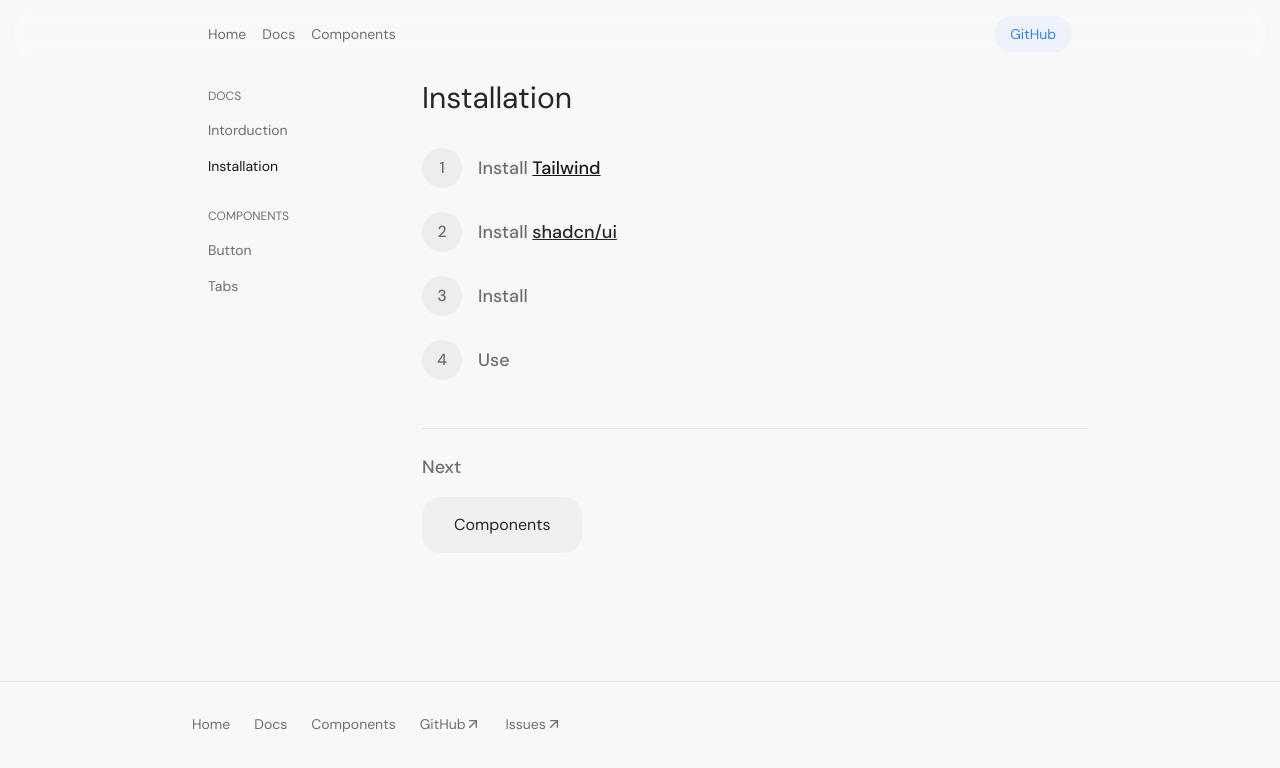
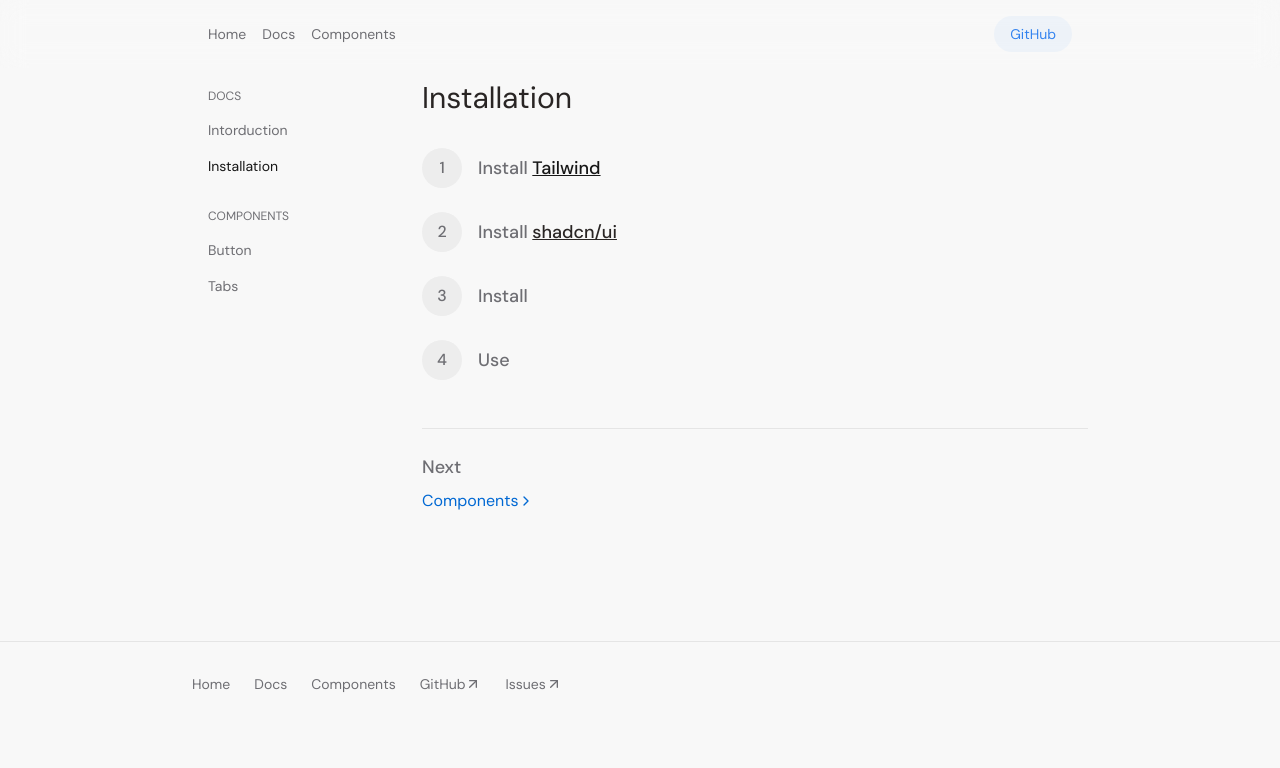
Before and after one commit to sopo/shadcn-animated, a React (Vite) app: page /installation in a window 1280 px wide. Shown: the top 768 px of the page. Built offline with nearby package versions, Linux system fonts and the light colour scheme; a web font is replaced by a local one.

Commit message:
add nextsection

```diff
--- a/src/domain/components/hero.tsx
+++ b/src/domain/components/hero.tsx
@@ -11,7 +11,7 @@ const Hero = () => {
         </h2>
       </div>
       <div>
-        <a target="blank" href={LINKS.GITHUB} className="text-[#3383EF] flex items-center hover:underline">GitHub <ChevronRight size={16}/></a>
+        <a target="blank" href={LINKS.GITHUB} className="linkClass">GitHub <ChevronRight size={16}/></a>
       </div>
     </section>
   );
--- a/src/domain/components/next-section.tsx
+++ b/src/domain/components/next-section.tsx
@@ -1,8 +1,17 @@
-const NextSection=()=>{
-    return(
-        <nav>
+import { ChevronRight } from "lucide-react";
+import { Link } from "react-router";
 
-        </nav>
-    )
-}
-export default NextSection
+const NextSection = ({ title, link }: { title: string; link: string }) => {
+  return (
+    <section className="flex flex-col gap-2 py-6 border-t border-neutral-200 my-6">
+      <h3 className="text-lg font-medium text-secondary-foreground">Next</h3>
+      <nav>
+        <Link to={link} className="linkClass">
+          {title}
+          <ChevronRight size={16}/>
+        </Link>
+      </nav>
+    </section>
+  );
+};
+export default NextSection;
--- a/src/domain/components/shell.tsx
+++ b/src/domain/components/shell.tsx
@@ -41,7 +41,7 @@ const Shell = ({
                 <SheetTitle className="text-2xl font-medium">
                   {props.title}
                 </SheetTitle>
-                <Link to={props.link} className="text-blue-500 hover:underline">
+                <Link to={props.link} className="linkClass">
                   View Docs
                 </Link>
               </div>
--- a/src/domain/pages/installation.tsx
+++ b/src/domain/pages/installation.tsx
@@ -1,4 +1,6 @@
 import { Link } from "react-router";
+import NextSection from "../components/next-section";
+import { LINKS } from "../static";
 
 const Installation = () => {
   return (
@@ -12,7 +14,7 @@ const Installation = () => {
           <p className="font-medium text-lg text-secondary-foreground">
             Install{" "}
             <Link
-            target="blank"
+              target="blank"
               to={"https://tailwindcss.com/docs/installation/using-vite"}
               className="underline text-primary"
             >
@@ -28,7 +30,7 @@ const Installation = () => {
           <p className="font-medium text-lg text-secondary-foreground">
             Install{" "}
             <Link
-            target="blank"
+              target="blank"
               to={"https://ui.shadcn.com/docs/installation"}
               className="underline text-foreground"
             >
@@ -41,24 +43,19 @@ const Installation = () => {
           <div className="w-10 h-10 rounded-full bg-card flex items-center justify-center">
             <p className="font-medium text-secondary-foreground">3</p>
           </div>
-          <p className="font-medium text-lg text-secondary-foreground">Install</p>
+          <p className="font-medium text-lg text-secondary-foreground">
+            Install
+          </p>
         </div>
 
-              <div className="flex items-center gap-4">
+        <div className="flex items-center gap-4">
           <div className="w-10 h-10 rounded-full bg-card flex items-center justify-center">
             <p className="font-medium text-secondary-foreground">4</p>
           </div>
           <p className="font-medium text-lg text-secondary-foreground">Use</p>
         </div>
-              <div className="flex flex-col gap-4 py-6 border-t border-neutral-200 my-6 ">
-        <p className="text-lg font-medium text-secondary-foreground">Next</p>
-        <div>
-      <Link to={"/button"}  className="inline-flex items-center justify-center bg-black/3 text-foreground py-4 px-8 rounded-2xl font-normal text-md hover:bg-black/5 hover:scale-101 active:scale-99 transition-transform ease-in">Components</Link>
-      </div>
-      </div>
+        <NextSection title="Components" link={LINKS.COMPONENTS}/>
       </section>
-
-
     </div>
   );
 };
--- a/src/domain/pages/introduction.tsx
+++ b/src/domain/pages/introduction.tsx
@@ -1,4 +1,6 @@
 import { Link } from "react-router";
+import NextSection from "../components/next-section";
+import { LINKS } from "../static";
 
 const Introduction = () => {
   return (
@@ -13,12 +15,7 @@ const Introduction = () => {
           them with the CLI. <br></br><br></br> <span className="text-foreground">New components are added every week.</span>
         </p>
       </div>
-      <div className="flex flex-col gap-4 py-6 border-t border-neutral-200 my-6 ">
-        <p className="text-lg font-medium text-secondary-foreground">Next</p>
-        <div>
-      <Link to={"/installation"}  className="inline-flex items-center justify-center bg-black/3 text-foreground py-4 px-8 rounded-2xl font-normal text-md hover:bg-black/5 hover:scale-101 active:scale-99 transition-transform ease-in">Installation</Link>
-      </div>
-      </div>
+     <NextSection title="Installation" link={LINKS.INSTALLATION}/>
     </div>
   );
 };
--- a/src/index.css
+++ b/src/index.css
@@ -1,5 +1,5 @@
 @import url("https://fonts.googleapis.com/css2?family=DM+Sans:ital,opsz,wght@0,9..40,100..1000;1,9..40,100..1000&display=swap");
-@import url('https://fonts.googleapis.com/css2?family=Google+Sans+Code:ital,wght,MONO@0,300..800,1;1,300..800,1&display=swap');
+@import url("https://fonts.googleapis.com/css2?family=Google+Sans+Code:ital,wght,MONO@0,300..800,1;1,300..800,1&display=swap");
 @import "tailwindcss";
 @import "tw-animate-css";
 @import "shadcn/tailwind.css";
@@ -14,7 +14,7 @@
 
 @theme inline {
   --font-sans: "DM Sans", ui-sans-serif, system-ui, sans-serif;
-    --font-code: "Google Sans Code", monospace;
+  --font-code: "Google Sans Code", monospace;
   --color-sidebar-ring: var(--sidebar-ring);
   --color-sidebar-border: var(--sidebar-border);
   --color-sidebar-accent-foreground: var(--sidebar-accent-foreground);
@@ -181,6 +181,10 @@
   }
 }
 
-.scale-default{
+.scale-default {
   @apply transition-transform duration-180 ease-in-out active:scale-97;
 }
+
+.linkClass{
+  @apply text-[#0068D3] flex items-center hover:underline;
+}
```
